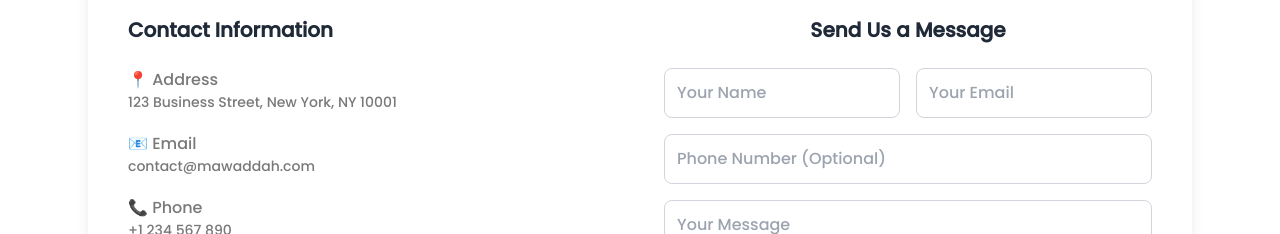
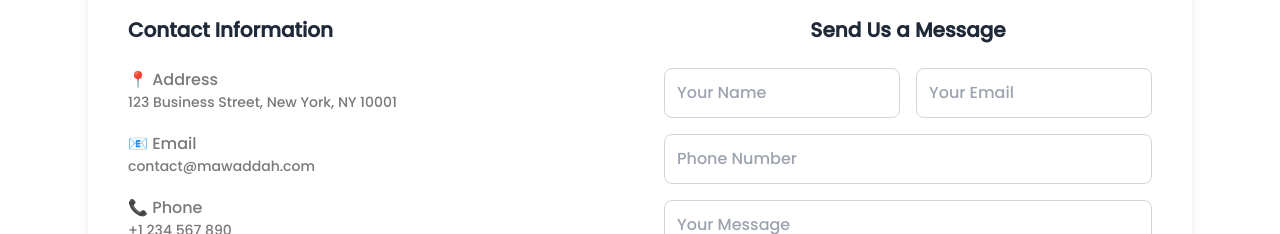
Before and after one commit to Dev-Adnan27/Mawaddah, a Next.js app: page /contact in a window 1280 px wide. Shown: the part 780-1014 px from the top of the page. Built offline with nearby package versions, Linux system fonts and the light colour scheme.

Commit message:
Update page.js

```diff
--- a/src/app/contact/page.js
+++ b/src/app/contact/page.js
@@ -137,7 +137,7 @@ export default function Contact() {
                 <input
                   type="tel"
                   name="phone"
-                  placeholder="Phone Number (Optional)"
+                  placeholder="Phone Number"
                   value={formData.phone}
                   onChange={handleChange}
                   className="w-full p-3 border border-gray-300 rounded-lg focus:ring-2 focus:ring-blue-500"
```
